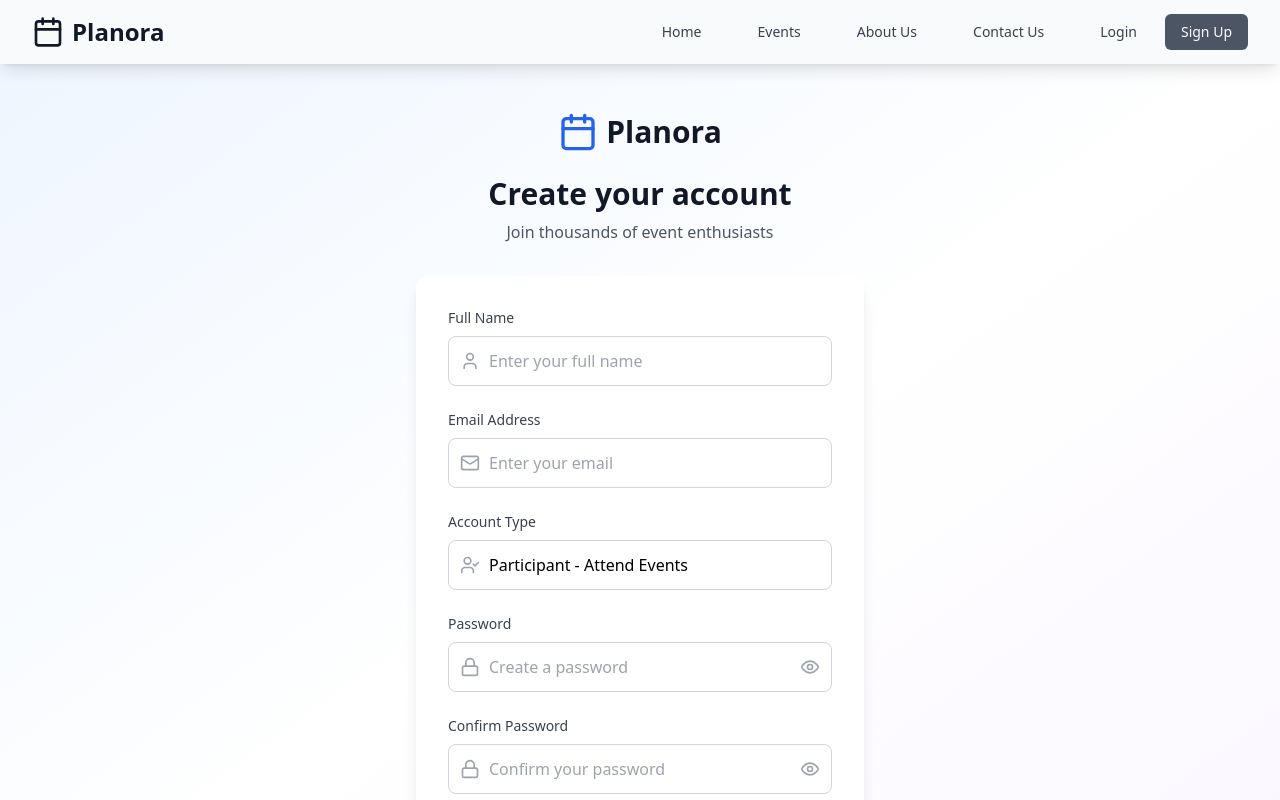
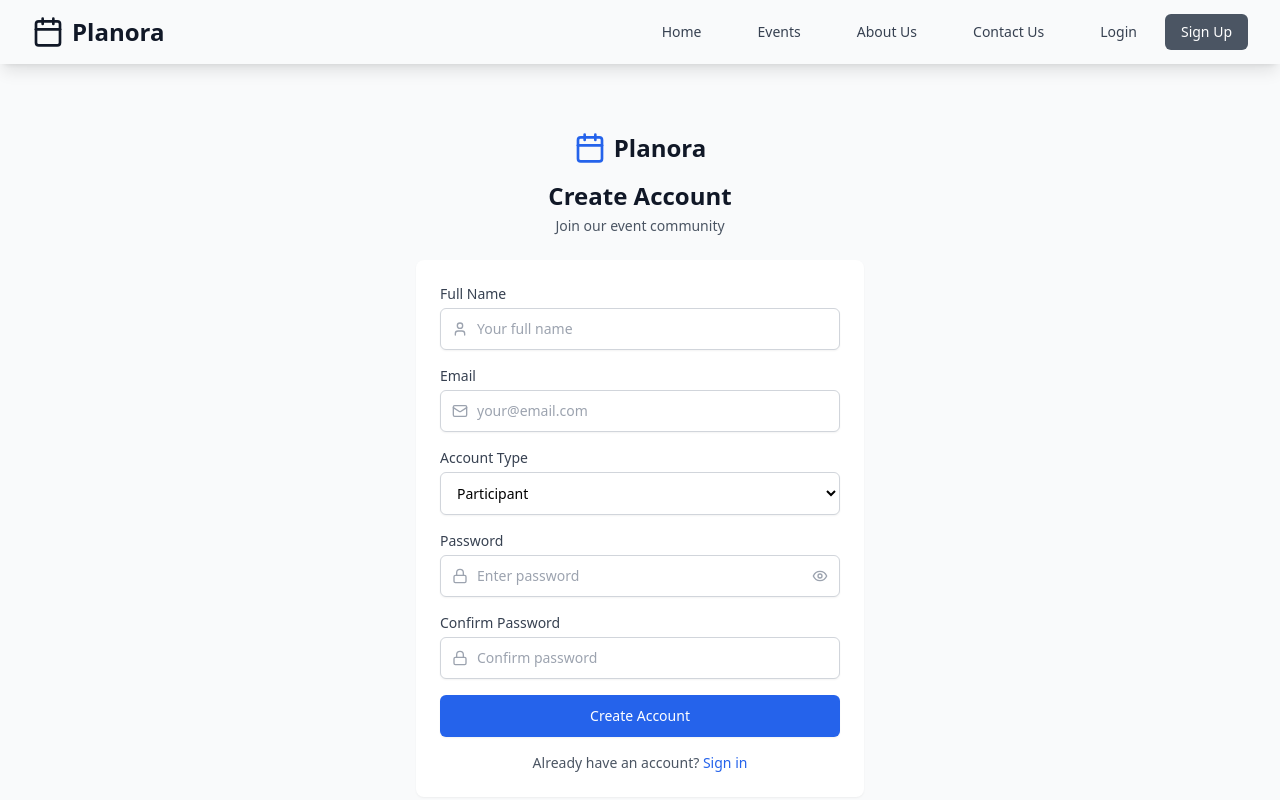
Before and after one commit to ThisaraAriyawansha/Planora, a React (Vite) app: page /register in a window 1280 px wide. Shown: the top 800 px of the page. Built offline with nearby package versions, Linux system fonts and the light colour scheme.

Commit message:
update register

```diff
--- a/src/pages/PredictCategory.tsx
+++ b/src/pages/PredictCategory.tsx
@@ -360,9 +360,13 @@ const PredictCategory: React.FC = () => {
         )}
 
         {result && (
-        <div className="max-w-md p-4 mx-auto mt-6 text-center text-green-800 border border-green-200 shadow-sm bg-green-50 rounded-2xl animate-fade-in">
-        {result}
-        </div>
+            <div className="flex items-center max-w-xl px-6 py-4 mx-auto mt-6 space-x-3 text-green-800 bg-white border border-green-300 shadow-md rounded-xl animate-fade-in">
+            <svg className="w-6 h-6 text-green-500" fill="none" stroke="currentColor" strokeWidth="2" viewBox="0 0 24 24">
+                <path strokeLinecap="round" strokeLinejoin="round" d="M5 13l4 4L19 7" />
+            </svg>
+            <span className="text-sm font-medium">{result}</span>
+            </div>
+
 
         )}
 
--- a/src/pages/Register.tsx
+++ b/src/pages/Register.tsx
@@ -1,6 +1,6 @@
 import React, { useState } from 'react';
 import { Link, useNavigate } from 'react-router-dom';
-import { Mail, Lock, User, Eye, EyeOff, Calendar, UserCheck } from 'lucide-react';
+import { Mail, Lock, User, Eye, EyeOff, Calendar } from 'lucide-react';
 import { useAuth } from '../contexts/AuthContext';
 
 const Register: React.FC = () => {
@@ -12,7 +12,6 @@ const Register: React.FC = () => {
     role: 'Participant'
   });
   const [showPassword, setShowPassword] = useState(false);
-  const [showConfirmPassword, setShowConfirmPassword] = useState(false);
   const [loading, setLoading] = useState(false);
   const [error, setError] = useState('');
 
@@ -58,33 +57,34 @@ navigate('/predict-category', { state: { email: formData.email } });
   };
 
   return (
-    <div className="flex items-center justify-center min-h-screen px-4 py-12 bg-gradient-to-br from-blue-50 via-white to-purple-50 sm:px-6 lg:px-8">
-      <div className="w-full max-w-md space-y-8">
+    <div className="flex items-center justify-center min-h-screen px-4 py-12 bg-gray-50 sm:px-6 lg:px-8">
+      <div className="w-full max-w-md space-y-6">
         {/* Header */}
         <div className="text-center">
-          <Link to="/" className="flex items-center justify-center mb-6 space-x-2">
-            <Calendar className="w-10 h-10 text-blue-600" />
-            <span className="text-3xl font-bold text-gray-900">Planora</span>
+          <Link to="/" className="inline-flex items-center mb-4 space-x-2">
+            <Calendar className="w-8 h-8 text-blue-600" />
+            <span className="text-2xl font-bold text-gray-900">Planora</span>
           </Link>
-          <h2 className="text-3xl font-bold text-gray-900">Create your account</h2>
-          <p className="mt-2 text-gray-600">Join thousands of event enthusiasts</p>
+          <h2 className="text-2xl font-bold text-gray-900">Create Account</h2>
+          <p className="mt-1 text-sm text-gray-600">Join our event community</p>
         </div>
 
-        {/* Registration Form */}
-        <div className="p-8 bg-white shadow-lg rounded-xl">
+        {/* Form Card */}
+        <div className="p-6 bg-white rounded-lg shadow-sm">
           {error && (
-            <div className="px-4 py-3 mb-6 text-red-700 bg-red-100 border border-red-400 rounded">
+            <div className="p-3 mb-4 text-sm text-red-600 border border-red-200 rounded-md bg-red-50">
               {error}
             </div>
           )}
 
-          <form onSubmit={handleSubmit} className="space-y-6">
+          <form onSubmit={handleSubmit} className="space-y-4">
+            {/* Name Input */}
             <div>
-              <label htmlFor="name" className="block mb-2 text-sm font-medium text-gray-700">
+              <label htmlFor="name" className="block mb-1 text-sm font-medium text-gray-700">
                 Full Name
               </label>
               <div className="relative">
-                <User className="absolute w-5 h-5 text-gray-400 transform -translate-y-1/2 left-3 top-1/2" />
+                <User className="absolute w-4 h-4 text-gray-400 transform -translate-y-1/2 left-3 top-1/2" />
                 <input
                   type="text"
                   id="name"
@@ -92,18 +92,19 @@ navigate('/predict-category', { state: { email: formData.email } });
                   value={formData.name}
                   onChange={handleChange}
                   required
-                  className="w-full py-3 pl-10 pr-4 border border-gray-300 rounded-lg focus:ring-2 focus:ring-blue-500 focus:border-transparent"
-                  placeholder="Enter your full name"
+                  className="block w-full pl-9 pr-3 py-2.5 border border-gray-300 rounded-md shadow-sm focus:ring-blue-500 focus:border-blue-500 text-sm"
+                  placeholder="Your full name"
                 />
               </div>
             </div>
 
+            {/* Email Input */}
             <div>
-              <label htmlFor="email" className="block mb-2 text-sm font-medium text-gray-700">
-                Email Address
+              <label htmlFor="email" className="block mb-1 text-sm font-medium text-gray-700">
+                Email
               </label>
               <div className="relative">
-                <Mail className="absolute w-5 h-5 text-gray-400 transform -translate-y-1/2 left-3 top-1/2" />
+                <Mail className="absolute w-4 h-4 text-gray-400 transform -translate-y-1/2 left-3 top-1/2" />
                 <input
                   type="email"
                   id="email"
@@ -111,37 +112,36 @@ navigate('/predict-category', { state: { email: formData.email } });
                   value={formData.email}
                   onChange={handleChange}
                   required
-                  className="w-full py-3 pl-10 pr-4 border border-gray-300 rounded-lg focus:ring-2 focus:ring-blue-500 focus:border-transparent"
-                  placeholder="Enter your email"
+                  className="block w-full pl-9 pr-3 py-2.5 border border-gray-300 rounded-md shadow-sm focus:ring-blue-500 focus:border-blue-500 text-sm"
+                  placeholder="your@email.com"
                 />
               </div>
             </div>
 
+            {/* Role Selection */}
             <div>
-              <label htmlFor="role" className="block mb-2 text-sm font-medium text-gray-700">
+              <label htmlFor="role" className="block mb-1 text-sm font-medium text-gray-700">
                 Account Type
               </label>
-              <div className="relative">
-                <UserCheck className="absolute w-5 h-5 text-gray-400 transform -translate-y-1/2 left-3 top-1/2" />
               <select
                 id="role"
                 name="role"
                 value={formData.role}
                 onChange={handleChange}
-                  className="w-full py-3 pl-10 pr-4 bg-white border border-gray-300 rounded-lg appearance-none focus:ring-2 focus:ring-blue-500 focus:border-transparent"
+                className="block w-full px-3 py-2.5 border border-gray-300 rounded-md shadow-sm focus:ring-blue-500 focus:border-blue-500 text-sm bg-white"
               >
-                  <option value="Participant">Participant - Attend Events</option>
-                  <option value="Organizer">Organizer - Create & Manage Events</option>
+                <option value="Participant">Participant</option>
+                <option value="Organizer">Organizer</option>
               </select>
             </div>
-            </div>
 
+            {/* Password Input */}
             <div>
-              <label htmlFor="password" className="block mb-2 text-sm font-medium text-gray-700">
+              <label htmlFor="password" className="block mb-1 text-sm font-medium text-gray-700">
                 Password
               </label>
               <div className="relative">
-                <Lock className="absolute w-5 h-5 text-gray-400 transform -translate-y-1/2 left-3 top-1/2" />
+                <Lock className="absolute w-4 h-4 text-gray-400 transform -translate-y-1/2 left-3 top-1/2" />
                 <input
                   type={showPassword ? 'text' : 'password'}
                   id="password"
@@ -149,59 +149,55 @@ navigate('/predict-category', { state: { email: formData.email } });
                   value={formData.password}
                   onChange={handleChange}
                   required
-                  className="w-full py-3 pl-10 pr-12 border border-gray-300 rounded-lg focus:ring-2 focus:ring-blue-500 focus:border-transparent"
-                  placeholder="Create a password"
+                  className="block w-full pl-9 pr-10 py-2.5 border border-gray-300 rounded-md shadow-sm focus:ring-blue-500 focus:border-blue-500 text-sm"
+                  placeholder="Enter password"
                 />
                 <button
                   type="button"
                   onClick={() => setShowPassword(!showPassword)}
                   className="absolute text-gray-400 transform -translate-y-1/2 right-3 top-1/2 hover:text-gray-600"
                 >
-                  {showPassword ? <EyeOff className="w-5 h-5" /> : <Eye className="w-5 h-5" />}
+                  {showPassword ? <EyeOff className="w-4 h-4" /> : <Eye className="w-4 h-4" />}
                 </button>
               </div>
             </div>
 
+            {/* Confirm Password Input */}
             <div>
-              <label htmlFor="confirmPassword" className="block mb-2 text-sm font-medium text-gray-700">
+              <label htmlFor="confirmPassword" className="block mb-1 text-sm font-medium text-gray-700">
                 Confirm Password
               </label>
               <div className="relative">
-                <Lock className="absolute w-5 h-5 text-gray-400 transform -translate-y-1/2 left-3 top-1/2" />
+                <Lock className="absolute w-4 h-4 text-gray-400 transform -translate-y-1/2 left-3 top-1/2" />
                 <input
-                  type={showConfirmPassword ? 'text' : 'password'}
+                  type="password"
                   id="confirmPassword"
                   name="confirmPassword"
                   value={formData.confirmPassword}
                   onChange={handleChange}
                   required
-                  className="w-full py-3 pl-10 pr-12 border border-gray-300 rounded-lg focus:ring-2 focus:ring-blue-500 focus:border-transparent"
-                  placeholder="Confirm your password"
+                  className="block w-full pl-9 pr-3 py-2.5 border border-gray-300 rounded-md shadow-sm focus:ring-blue-500 focus:border-blue-500 text-sm"
+                  placeholder="Confirm password"
                 />
-                <button
-                  type="button"
-                  onClick={() => setShowConfirmPassword(!showConfirmPassword)}
-                  className="absolute text-gray-400 transform -translate-y-1/2 right-3 top-1/2 hover:text-gray-600"
-                >
-                  {showConfirmPassword ? <EyeOff className="w-5 h-5" /> : <Eye className="w-5 h-5" />}
-                </button>
               </div>
             </div>
 
+            {/* Submit Button */}
             <button
               type="submit"
               disabled={loading}
-              className="w-full px-4 py-3 font-semibold text-white transition-colors bg-blue-600 rounded-lg hover:bg-blue-700 disabled:bg-blue-400"
+              className="w-full flex justify-center py-2.5 px-4 border border-transparent rounded-md shadow-sm text-sm font-medium text-white bg-blue-600 hover:bg-blue-700 focus:outline-none focus:ring-2 focus:ring-offset-2 focus:ring-blue-500 disabled:opacity-50 disabled:cursor-not-allowed transition-colors"
             >
               {loading ? 'Creating Account...' : 'Create Account'}
             </button>
           </form>
 
-          <div className="mt-6 text-center">
-            <p className="text-gray-600">
+          {/* Sign In Link */}
+          <div className="mt-4 text-center">
+            <p className="text-sm text-gray-600">
               Already have an account?{' '}
-              <Link to="/login" className="font-medium text-blue-600 hover:text-blue-700">
-                Sign in here
+              <Link to="/login" className="font-medium text-blue-600 transition-colors hover:text-blue-500">
+                Sign in
               </Link>
             </p>
           </div>
```
Lines whose indentation alone changed are shown as unchanged.
